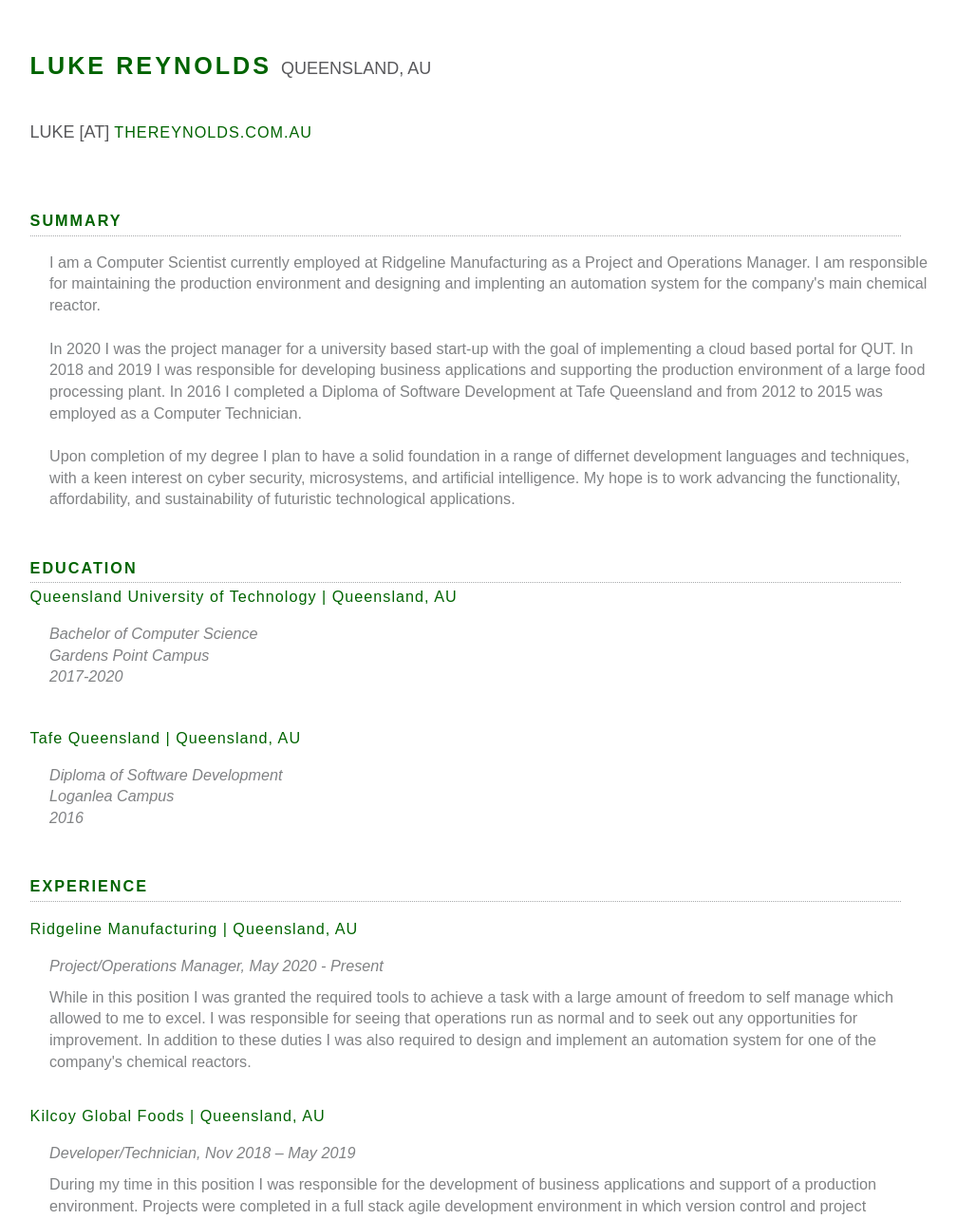
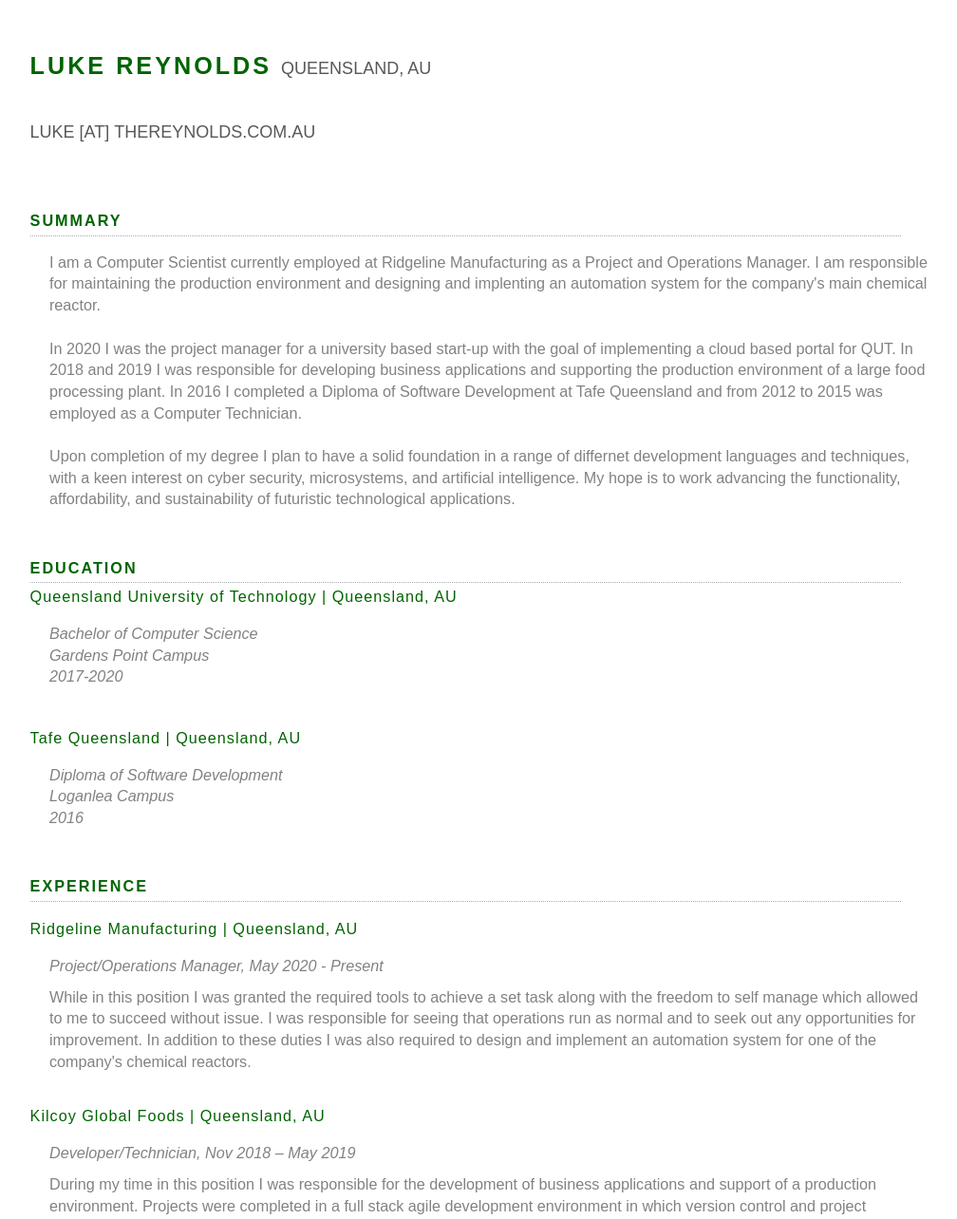
Before and after one commit to lreynolds188/Portfolio, a Next.js app: page /resume in a window 1280 px wide. Shown: the part 179-1463 px from the top of the page at 95% size, without its empty margins (99-1107 px from the left). Built offline with nearby package versions, Linux system fonts and the light colour scheme.

Commit message:
Update resume.js

```diff
--- a/pages/resume.js
+++ b/pages/resume.js
@@ -13,7 +13,7 @@
         <div>
           <div>
             <h1 className={styles.name}>Luke Reynolds&nbsp;</h1><a className={styles.contact} href="https://goo.gl/maps/uz7s2XdAUTmpstBA8" target="_blank">QUEENSLAND, AU</a><br/>
-            <p className={styles.contact}>LUKE [AT] <a className={styles.primaryTitles} href="https://thereynolds.com.au" target="_blank">THEREYNOLDS.COM.AU</a></p>
+            <p className={styles.contact}>LUKE [AT] <a className={styles.contact} href="https://thereynolds.com.au" target="_blank">THEREYNOLDS.COM.AU</a></p>
           </div>
 
           <h2 className={styles.categoryHeaders}>Summary</h2>
@@ -36,7 +36,7 @@
           <h2 className={styles.categoryHeaders}>Experience</h2><hr />
           <p className={styles.primaryTitles}>Ridgeline Manufacturing | Queensland, AU</p>
           <p className={styles.categoryDetails}>Project/Operations Manager, May 2020 - Present</p>
-          <p className={styles.categoryDescription}>While in this position I was granted the required tools to achieve a task with a large amount of freedom to self manage which allowed to me to excel. I was responsible for seeing that operations run as normal and to seek out any opportunities for improvement. In addition to these duties I was also required to design and implement an automation system for one of the company's chemical reactors.</p>
+          <p className={styles.categoryDescription}>While in this position I was granted the required tools to achieve a set task along with the freedom to self manage which allowed to me to succeed without issue. I was responsible for seeing that operations run as normal and to seek out any opportunities for improvement. In addition to these duties I was also required to design and implement an automation system for one of the company's chemical reactors.</p>
           <br />
           <a className={styles.primaryTitles} href="https://www.kilcoyglobalfoods.com/" target="_blank">Kilcoy Global Foods | Queensland, AU</a>
           <p className={styles.categoryDetails}>Developer/Technician, Nov 2018 – May 2019</p>
```
